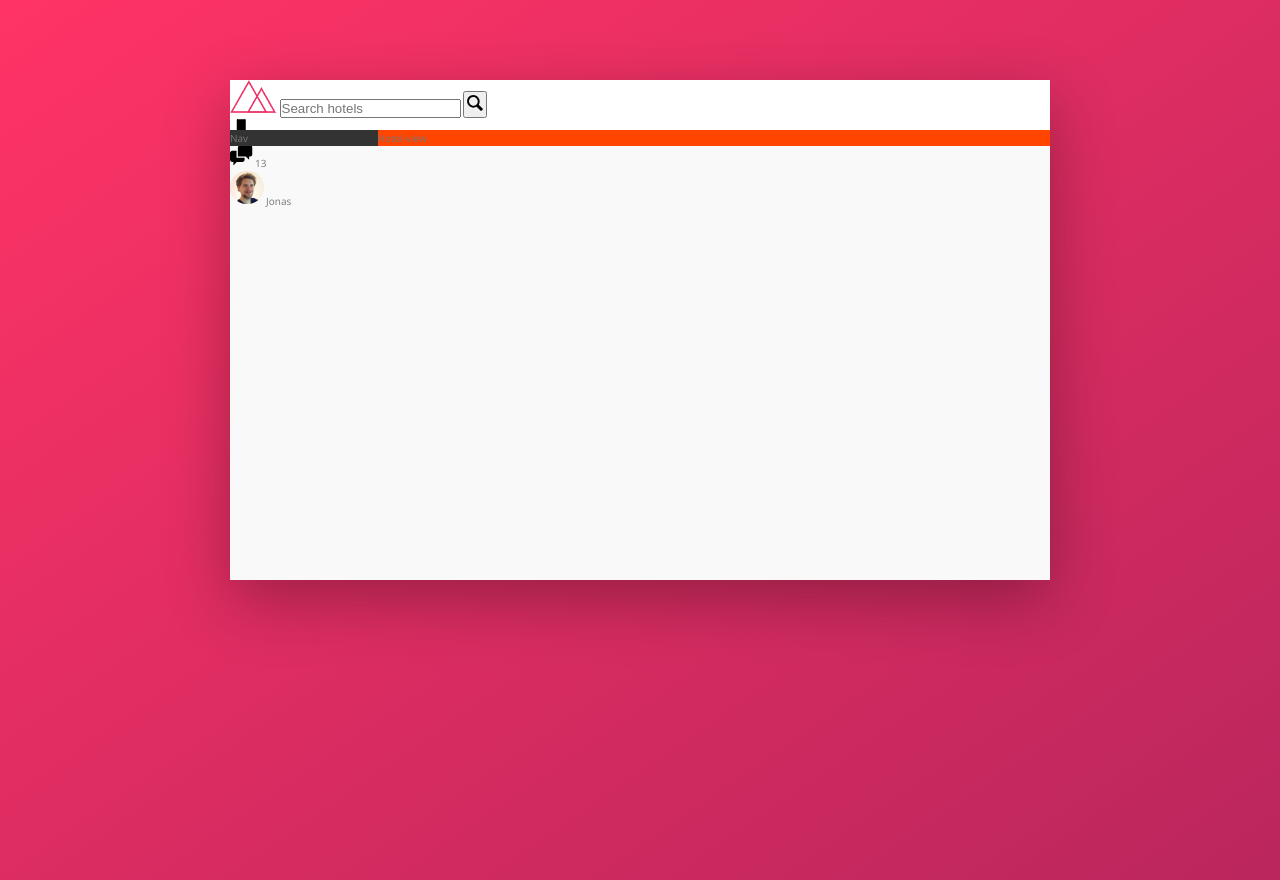
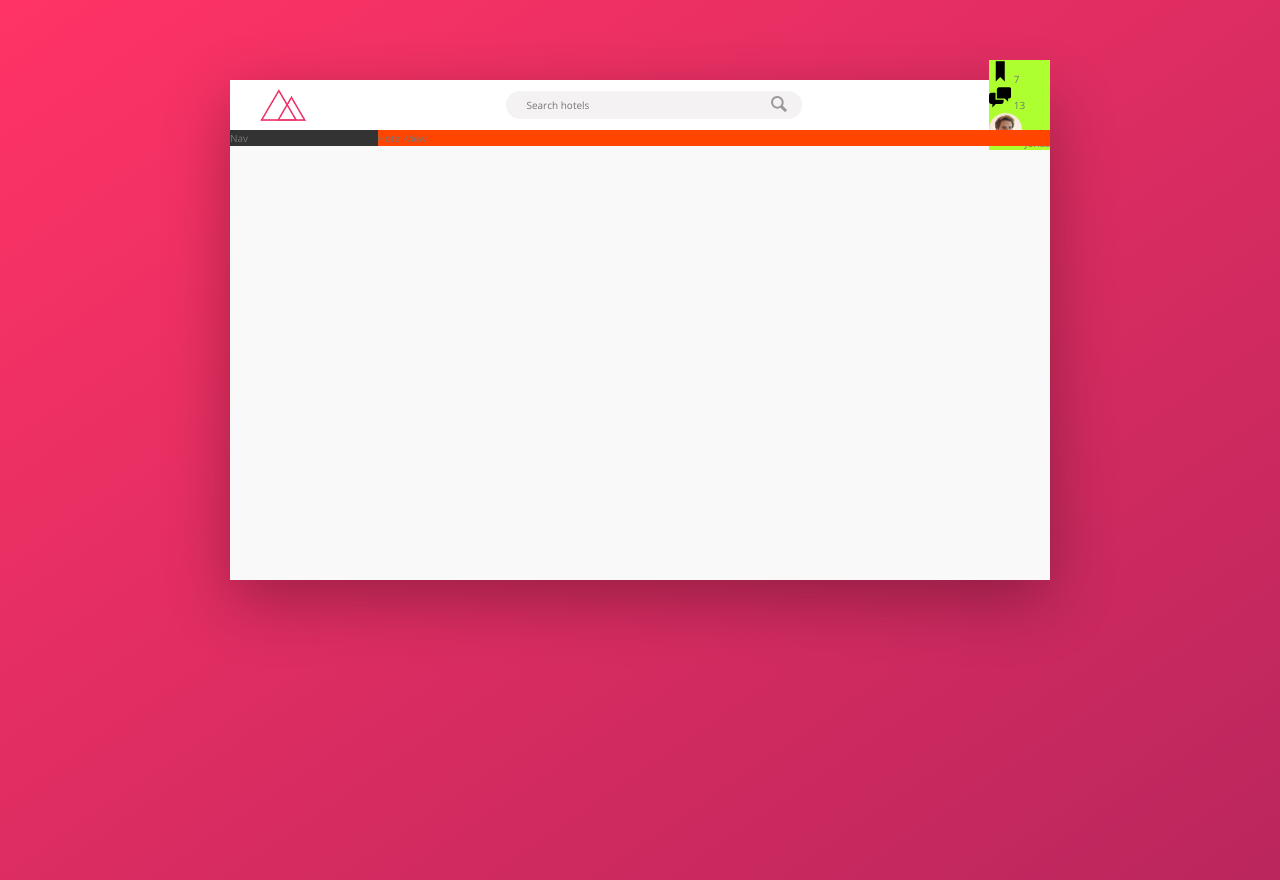
Before and after one commit to MaciejUberna/Trillo, a website: page starter/index.html in a window 1280 px wide. Drawn offline with nearby package versions, Linux system fonts and the light colour scheme; files that its build step writes are made by us from their sources.

Commit message:
Squashed commit of the following:
commit b36030c9548d45b2a4193a09ea9a9e2ff2dccd56
Author: Maciej Uberna <maciej.uberna@gmail.com>
Date:   Tue Jun 25 18:01:04 2019 +0200

    Modified _components.scss
    .serch class set to flex, main and cross axis set
    search inpust and button animated and formated
    fonts inherited
    color of svg changed ( fill )

commit 2d3be26202cce6cbad90cd1ed04167b882a1a124
Author: Maciej Uberna <maciej.uberna@gmail.com>
Date:   Mon Jun 24 22:06:41 2019 +0200

    Modified _layout.scss :
    header is now flex element
    content on main axis (X) is now spaced between
    and
    cross axis (Y) is centere

commit 6c5f48d4798cec8c66dcba934004fae1d4eaf41a
Author: Maciej Uberna <maciej.uberna@gmail.com>
Date:   Sat Jun 22 20:42:27 2019 +0200

    Modified index.html
    minor change

```diff
--- a/starter/sass/_components.scss
+++ b/starter/sass/_components.scss
@@ -2,29 +2,68 @@
 // Logo
 .logo {
     height: 3.25rem;
-
+    margin-left: 3rem;
 }
 
 ///////////////////////////////////
 // Search
 .search {
+    //background-color: orangered; // for testing purposes
+    flex: 0 0 40%;
+
+    display: flex;
+    align-items: center; // centers the elements along cross axis
+    justify-content: center; // centers the elements along main axis
+
     &__input {
+        font-family: inherit;
+        font-size: inherit;
+        color: inherit;
+        background-color: var(--color-grey-light2);
+        border: none;
+        padding: .7rem 2rem;
+        border-radius: 100px;
+        width: 90%;
+        transition: all .2s;
+        margin-right: -3.25rem;
 
+        &:focus {
+            outline: none;
+            width: 100%;
+            background-color: var(--color-grey-light3);
+        }
+    }
+
+    &__input:focus + &__button {
+        background-color: var(--color-grey-light3);
     }
 
     &__button {
+        border: none;
+        background-color: var(--color-grey-light2);
 
+        &:focus {
+            outline: none;
+
+        }
+
+        &:active {
+            transform: translateY(2px);
+        }
     }
 
     &__icon {
         height: 2rem;
         width: 2rem;
+        fill: var(--color-grey-dark3) //change color of svg
     }
 }
 
 /////////////////////////////////
 // USER NAVIGATION
 .user-nav {
+    background-color: greenyellow;
+
     &__icon-box {
 
     }
--- a/starter/sass/_layout.scss
+++ b/starter/sass/_layout.scss
@@ -11,6 +11,10 @@
     height: 5rem;
     background-color: #fff;
     border-bottom: var(--color-grey-light2);
+
+    display: flex;
+    justify-content: space-between;
+    align-items: center;
 }
 
 .content {
```
Also changed, not shown: starter/index.html (+1 -0 lines).
